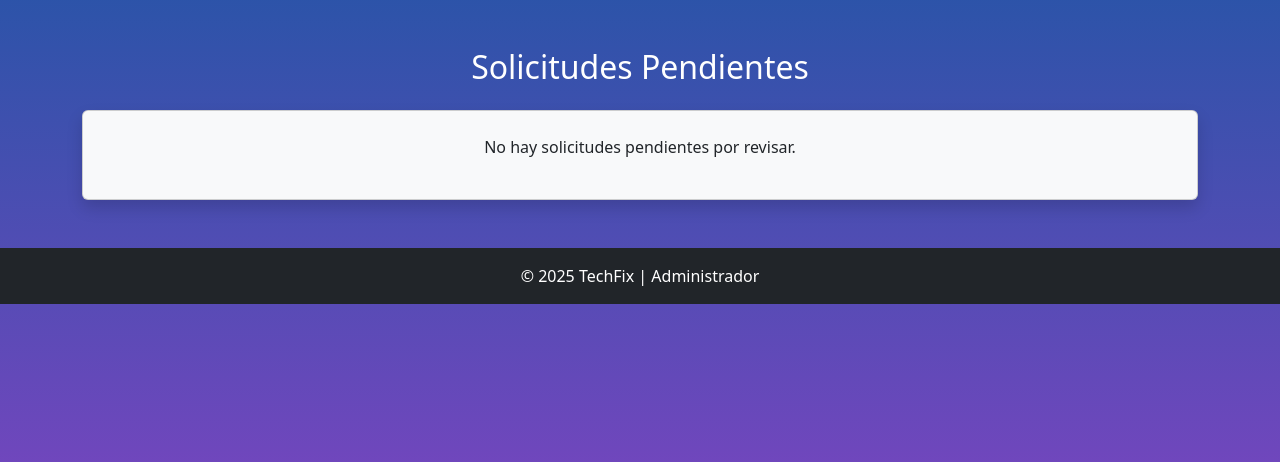
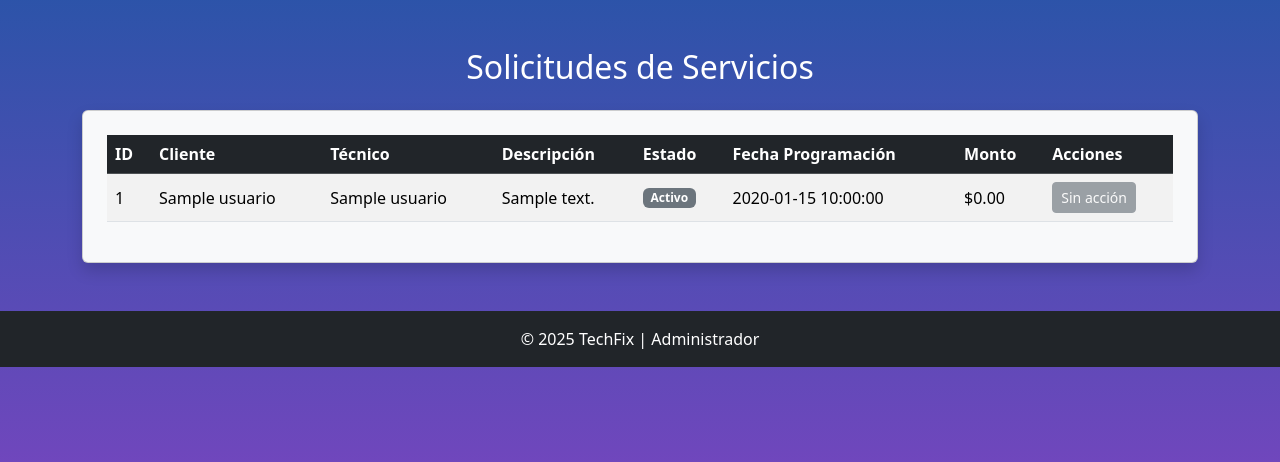
Before and after one commit to SelvinKoraddo/Proyecto-TPI-2025, a PHP site: page /gestionarSolicitudes.php in a window 1280 px wide. Shown: the part 94-556 px from the top of the page. Run offline with PHP 8.4, Linux system fonts and the light colour scheme; the visitor is signed in with stand-in values (Sample User, id 1); tables that the repository leaves empty or names only in its code hold one stand-in row (values such as "Sample post"); some libraries are stand-ins or nearby versions.

Commit message:
actualizacion

```diff
--- a/ProyectoFase2_2025/Vistas/adminPanel.php
+++ b/ProyectoFase2_2025/Vistas/adminPanel.php
@@ -45,7 +45,7 @@ if (isset($_GET['logout'])) {
             <div class="col-md-6 col-lg-4">
                 <div class="card text-center shadow p-4 h-100">
                     <h4>📋 Gestionar Solicitudes</h4>
-                    <p>Revisa, aprueba o rechaza solicitudes de técnicos y clientes.</p>
+                    <p>Revisa, aprueba o rechaza solicitudes de cientes a tecnicos.</p>
                     <a href="gestionarSolicitudes.php" class="btn btn-primary">Entrar</a>
                 </div>
             </div>
--- a/ProyectoFase2_2025/Vistas/gestionarSolicitudes.php
+++ b/ProyectoFase2_2025/Vistas/gestionarSolicitudes.php
@@ -11,10 +11,22 @@ if (!isset($_SESSION['Rol']) || $_SESSION['Rol'] !== 'admin') {
 // Conexión
 $db = (new Conexion())->getConexion();
 
-// Obtener solicitudes pendientes
-$stmt = $db->prepare("SELECT id_usuario, nombre_completo, correo, telefono, rol, fecha_creado
-                      FROM usuarios
-                      WHERE estado = 'pendiente'");
+// 🔹 Obtener todas las solicitudes de servicios registradas
+$stmt = $db->prepare("
+    SELECT s.id_solicitud,
+           u.nombre_completo AS cliente,
+           t.nombre_completo AS tecnico,
+           s.descripcion,
+           s.estado,
+           s.fecha_programacion,
+           s.direccion_servicio,
+           s.monto,
+           s.fecha_creado
+    FROM solicitud s
+    LEFT JOIN usuarios u ON s.id_usuario = u.id_usuario
+    LEFT JOIN usuarios t ON s.id_tecnico = t.id_usuario
+    ORDER BY s.fecha_creado DESC
+");
 $stmt->execute();
 $solicitudes = $stmt->fetchAll(PDO::FETCH_ASSOC);
 ?>
@@ -36,37 +48,50 @@ $solicitudes = $stmt->fetchAll(PDO::FETCH_ASSOC);
 </nav>
 
 <div class="container mt-5">
-    <h2 class="text-center mb-4">Solicitudes Pendientes</h2>
+    <h2 class="text-center mb-4">Solicitudes de Servicios</h2>
 
     <div class="card shadow bg-light text-dark p-4">
         <?php if (empty($solicitudes)): ?>
-            <p class="text-center">No hay solicitudes pendientes por revisar.</p>
+            <p class="text-center">No hay solicitudes registradas actualmente.</p>
         <?php else: ?>
             <div class="table-responsive">
                 <table class="table table-striped table-hover align-middle">
                     <thead class="table-dark">
                         <tr>
                             <th>ID</th>
-                            <th>Nombre</th>
-                            <th>Correo</th>
-                            <th>Teléfono</th>
-                            <th>Rol</th>
-                            <th>Fecha de Solicitud</th>
+                            <th>Cliente</th>
+                            <th>Técnico</th>
+                            <th>Descripción</th>
+                            <th>Estado</th>
+                            <th>Fecha Programación</th>
+                            <th>Monto</th>
                             <th>Acciones</th>
                         </tr>
                     </thead>
                     <tbody>
                         <?php foreach ($solicitudes as $fila): ?>
-                        <tr id="fila-<?= $fila['id_usuario'] ?>">
-                            <td><?= $fila['id_usuario'] ?></td>
-                            <td><?= htmlspecialchars($fila['nombre_completo']) ?></td>
-                            <td><?= htmlspecialchars($fila['correo']) ?></td>
-                            <td><?= htmlspecialchars($fila['telefono']) ?></td>
-                            <td><?= htmlspecialchars($fila['rol']) ?></td>
-                            <td><?= $fila['fecha_creado'] ?></td>
+                        <tr id="fila-<?= $fila['id_solicitud'] ?>">
+                            <td><?= $fila['id_solicitud'] ?></td>
+                            <td><?= htmlspecialchars($fila['cliente'] ?? 'N/A') ?></td>
+                            <td><?= htmlspecialchars($fila['tecnico'] ?? 'N/A') ?></td>
+                            <td><?= htmlspecialchars($fila['descripcion']) ?></td>
                             <td>
-                                <button class="btn btn-success btn-sm" onclick="aprobarSolicitud(<?= $fila['id_usuario'] ?>)">✅ Aprobar</button>
-                                <button class="btn btn-danger btn-sm" onclick="rechazarSolicitud(<?= $fila['id_usuario'] ?>)">❌ Rechazar</button>
+                                <span class="badge bg-<?=
+                                    $fila['estado'] === 'pendiente' ? 'warning' :
+                                    ($fila['estado'] === 'aprobado' ? 'success' : 'secondary')
+                                ?>">
+                                    <?= ucfirst($fila['estado']) ?>
+                                </span>
+                            </td>
+                            <td><?= $fila['fecha_programacion'] ?: '—' ?></td>
+                            <td>$<?= number_format($fila['monto'] ?? 0, 2) ?></td>
+                            <td>
+                                <?php if ($fila['estado'] === 'pendiente'): ?>
+                                    <button class="btn btn-success btn-sm" onclick="actualizarEstado(<?= $fila['id_solicitud'] ?>, 'aprobado')">✅ Aprobar</button>
+                                    <button class="btn btn-danger btn-sm" onclick="actualizarEstado(<?= $fila['id_solicitud'] ?>, 'rechazado')">❌ Rechazar</button>
+                                <?php else: ?>
+                                    <button class="btn btn-secondary btn-sm" disabled>Sin acción</button>
+                                <?php endif; ?>
                             </td>
                         </tr>
                         <?php endforeach; ?>
@@ -82,51 +107,29 @@ $solicitudes = $stmt->fetchAll(PDO::FETCH_ASSOC);
 </footer>
 
 <script>
-function aprobarSolicitud(id) {
+function actualizarEstado(id, nuevoEstado) {
+    let texto = (nuevoEstado === 'aprobado')
+        ? '¿Deseas aprobar esta solicitud de servicio?'
+        : '¿Deseas rechazar esta solicitud?';
+
     Swal.fire({
-        title: '¿Aprobar solicitud?',
-        text: "El usuario pasará a estar activo.",
+        title: texto,
         icon: 'question',
         showCancelButton: true,
-        confirmButtonText: 'Sí, aprobar',
+        confirmButtonText: 'Confirmar',
         cancelButtonText: 'Cancelar',
-        confirmButtonColor: '#28a745'
+        confirmButtonColor: (nuevoEstado === 'aprobado') ? '#28a745' : '#d33'
     }).then((result) => {
         if (result.isConfirmed) {
             fetch('../Modelos/gestionarSolicitudes.php', {
                 method: 'POST',
                 headers: { 'Content-Type': 'application/x-www-form-urlencoded' },
-                body: 'accion=aprobar&id=' + id
+                body: 'accion=' + nuevoEstado + '&id=' + id
             })
             .then(res => res.text())
             .then(data => {
                 document.getElementById('fila-' + id).remove();
-                Swal.fire('Aprobada', 'La solicitud fue aprobada correctamente.', 'success');
-            });
-        }
-    });
-}
-
-function rechazarSolicitud(id) {
-    Swal.fire({
-        title: '¿Rechazar solicitud?',
-        text: "El usuario será eliminado del sistema.",
-        icon: 'warning',
-        showCancelButton: true,
-        confirmButtonText: 'Sí, rechazar',
-        cancelButtonText: 'Cancelar',
-        confirmButtonColor: '#d33'
-    }).then((result) => {
-        if (result.isConfirmed) {
-            fetch('../Modelos/gestionarSolicitudes.php', {
-                method: 'POST',
-                headers: { 'Content-Type': 'application/x-www-form-urlencoded' },
-                body: 'accion=rechazar&id=' + id
-            })
-            .then(res => res.text())
-            .then(data => {
-                document.getElementById('fila-' + id).remove();
-                Swal.fire('Rechazada', 'La solicitud fue rechazada y eliminada.', 'info');
+                Swal.fire('Hecho', 'La solicitud fue ' + nuevoEstado + ' correctamente.', 'success');
             });
         }
     });
```
Also changed, not shown: ProyectoFase2_2025/Modelos/gestionarSolicitudes.php (+8 -8 lines).
